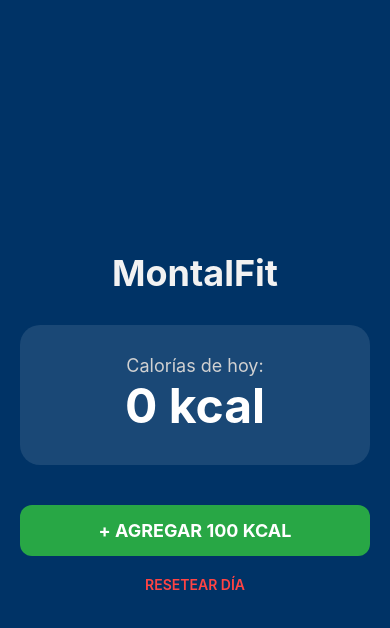
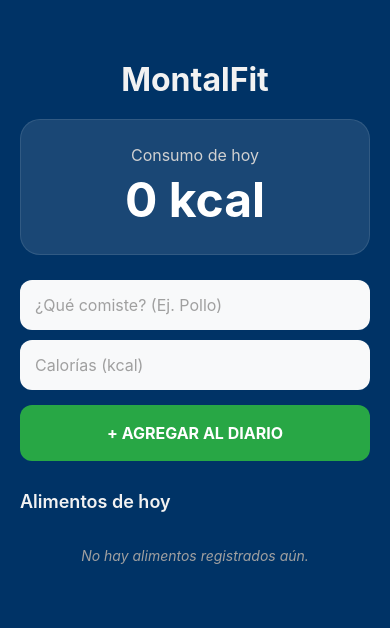
Before and after one commit to Vmas/montalfit-app, a React Native app: screen / in a window 390 px wide. Shown: the top 628 px of the page. Built offline with nearby package versions, Linux system fonts and the light colour scheme.

Commit message:
app completa con logica de suma, resta y teclado optimizado

```diff
--- a/App.js
+++ b/App.js
@@ -1,94 +1,200 @@
-import React, { useState } from 'react'; // Importamos useState para "recordar" datos
-import { StatusBar } from 'expo-status-bar';
-import { StyleSheet, Text, View, TouchableOpacity, Alert } from 'react-native';
+import React, { useState } from 'react';
+import {
+  StyleSheet,
+  Text,
+  View,
+  TouchableOpacity,
+  TextInput,
+  FlatList,
+  StatusBar,
+  KeyboardAvoidingView,
+  Platform,
+  TouchableWithoutFeedback,
+  Keyboard
+} from 'react-native';
+
+// --- COMPONENTE INTERNO: Resumen de Calorías ---
+// (Luego lo moveremos a su propio archivo en la carpeta components)
+const ResumenCalorias = ({ total }) => (
+  <View style={styles.card}>
+    <Text style={styles.textoCard}>Consumo de hoy</Text>
+    <Text style={styles.numeroCalorias}>{total} kcal</Text>
+  </View>
+);
 
 export default function App() {
-  // Declaramos una variable llamada "calorias" y una función para cambiarla "setCalorias"
-  // Empezamos en 0.
-  const [calorias, setCalorias] = useState(0);
+  // Estados para el formulario
+  const [nombreAlimento, setNombreAlimento] = useState('');
+  const [caloriasInput, setCaloriasInput] = useState('');
 
-  const agregarCalorias = () => {
-    // Esto es una alerta simple para simular la entrada de datos
-    setCalorias(calorias + 100);
-    Alert.alert("¡Éxito!", "Has sumado 100 calorías a tu diario.");
+  // Estado para la lista de alimentos y el total
+  const [listaAlimentos, setListaAlimentos] = useState([]);
+  const [totalCalorias, setTotalCalorias] = useState(0);
+
+  // Función para agregar alimento
+  const guardarAlimento = () => {
+    if (nombreAlimento === '' || caloriasInput === '') return;
+
+    const nuevoAlimento = {
+      id: Math.random().toString(),
+      nombre: nombreAlimento,
+      kcal: parseInt(caloriasInput)
+    };
+
+    setListaAlimentos([...listaAlimentos, nuevoAlimento]);
+    setTotalCalorias(totalCalorias + nuevoAlimento.kcal);
+
+    // Limpiar campos y cerrar teclado
+    setNombreAlimento('');
+    setCaloriasInput('');
+    Keyboard.dismiss();
+  };
+
+  // Función para eliminar alimento (El botón rojo)
+  const eliminarAlimento = (id, kcal) => {
+    const nuevaLista = listaAlimentos.filter(item => item.id !== id);
+    setListaAlimentos(nuevaLista);
+    setTotalCalorias(totalCalorias - kcal);
   };
 
   return (
-    <View style={styles.container}>
-      <Text style={styles.titulo}>MontalFit</Text>
+    <TouchableWithoutFeedback onPress={Keyboard.dismiss}>
+      <View style={styles.container}>
+        <StatusBar style="light" />
 
-      {/* Mostramos el valor que hay en nuestra "pizarra" (calorias) */}
-      <View style={styles.card}>
-        <Text style={styles.textoCard}>Calorías de hoy:</Text>
-        <Text style={styles.numeroCalorias}>{calorias} kcal</Text>
+        <Text style={styles.titulo}>MontalFit</Text>
+
+        {/* Componente de Resumen */}
+        <ResumenCalorias total={totalCalorias} />
+
+        {/* Formulario de Entrada */}
+        <KeyboardAvoidingView
+          behavior={Platform.OS === "ios" ? "padding" : "height"}
+          style={styles.formulario}
+        >
+          <TextInput
+            style={styles.input}
+            placeholder="¿Qué comiste? (Ej. Pollo)"
+            placeholderTextColor="#A0A0A0"
+            value={nombreAlimento}
+            onChangeText={setNombreAlimento}
+          />
+          <TextInput
+            style={styles.input}
+            placeholder="Calorías (kcal)"
+            placeholderTextColor="#A0A0A0"
+            keyboardType="numeric"
+            value={caloriasInput}
+            onChangeText={setCaloriasInput}
+          />
+          <TouchableOpacity style={styles.botonVerde} onPress={guardarAlimento}>
+            <Text style={styles.textoBoton}>+ AGREGAR AL DIARIO</Text>
+          </TouchableOpacity>
+        </KeyboardAvoidingView>
+
+        {/* Lista de Alimentos */}
+        <Text style={styles.seccionTitulo}>Alimentos de hoy</Text>
+        <FlatList
+          data={listaAlimentos}
+          keyExtractor={(item) => item.id}
+          renderItem={({ item }) => (
+            <View style={styles.itemAlimento}>
+              <View>
+                <Text style={styles.textoItem}>{item.nombre}</Text>
+                <Text style={styles.caloriasItem}>{item.kcal} kcal</Text>
+              </View>
+              <TouchableOpacity
+                style={styles.botonBorrar}
+                onPress={() => eliminarAlimento(item.id, item.kcal)}
+              >
+                <Text style={styles.textoBorrar}>X</Text>
+              </TouchableOpacity>
+            </View>
+          )}
+          style={{ width: '100%' }}
+          ListEmptyComponent={
+            <Text style={styles.listaVacia}>No hay alimentos registrados aún.</Text>
+          }
+        />
       </View>
-
-      <TouchableOpacity style={styles.botonVerde} onPress={agregarCalorias}>
-        <Text style={styles.textoBoton}>+ AGREGAR 100 KCAL</Text>
-      </TouchableOpacity>
-
-      <TouchableOpacity
-        style={styles.botonReset}
-        onPress={() => setCalorias(0)}
-      >
-        <Text style={styles.textoBotonSmall}>RESETEAR DÍA</Text>
-      </TouchableOpacity>
-
-      <StatusBar style="light" />
-    </View>
+    </TouchableWithoutFeedback>
   );
 }
 
 const styles = StyleSheet.create({
   container: {
     flex: 1,
-    backgroundColor: '#003366',
-    alignItems: 'center',
-    justifyContent: 'center',
-    padding: 20,
+    backgroundColor: '#003366', // Tu azul llamativo
+    paddingTop: 60,
+    paddingHorizontal: 20,
   },
   titulo: {
     color: '#F2F2F2',
-    fontSize: 36,
+    fontSize: 32,
     fontWeight: 'bold',
+    textAlign: 'center',
+    marginBottom: 20,
+  },
+  card: {
+    backgroundColor: 'rgba(255, 255, 255, 0.1)',
+    padding: 25,
+    borderRadius: 20,
+    alignItems: 'center',
+    marginBottom: 25,
+    borderWidth: 1,
+    borderColor: 'rgba(255, 255, 255, 0.1)',
+  },
+  textoCard: { color: '#D1D1D1', fontSize: 16, marginBottom: 5 },
+  numeroCalorias: { color: '#FFFFFF', fontSize: 48, fontWeight: 'bold' },
+  formulario: {
     marginBottom: 30,
   },
-  card: {
-    backgroundColor: 'rgba(255, 255, 255, 0.1)', // Fondo blanco muy transparente (grisáceo)
-    padding: 30,
-    borderRadius: 20,
-    alignItems: 'center',
-    marginBottom: 40,
-    width: '100%',
-  },
-  textoCard: {
-    color: '#D1D1D1',
-    fontSize: 18,
-  },
-  numeroCalorias: {
-    color: '#FFFFFF',
-    fontSize: 48,
-    fontWeight: 'bold',
+  input: {
+    backgroundColor: '#F8F9FA',
+    borderRadius: 12,
+    padding: 15,
+    marginBottom: 10,
+    fontSize: 16,
+    color: '#333',
   },
   botonVerde: {
-    backgroundColor: '#28A745',
-    paddingVertical: 15,
-    paddingHorizontal: 30,
+    backgroundColor: '#28A745', // Tu verde
+    padding: 18,
     borderRadius: 12,
-    width: '100%',
+    alignItems: 'center',
+    marginTop: 5,
+  },
+  textoBoton: { color: '#FFF', fontWeight: 'bold', fontSize: 16 },
+  seccionTitulo: {
+    color: '#F2F2F2',
+    fontSize: 18,
+    fontWeight: '600',
+    marginBottom: 15,
+  },
+  itemAlimento: {
+    flexDirection: 'row',
+    justifyContent: 'space-between',
+    alignItems: 'center',
+    backgroundColor: 'rgba(255,255,255,0.05)',
+    padding: 15,
+    borderRadius: 15,
+    marginBottom: 10,
+  },
+  textoItem: { color: '#F2F2F2', fontSize: 17, fontWeight: '500' },
+  caloriasItem: { color: '#28A745', fontWeight: 'bold', fontSize: 14 },
+  botonBorrar: {
+    backgroundColor: '#FF4444', // Tu rojo para eliminar
+    width: 36,
+    height: 36,
+    borderRadius: 18,
+    justifyContent: 'center',
     alignItems: 'center',
   },
-  botonReset: {
+  textoBorrar: { color: '#FFF', fontWeight: 'bold', fontSize: 16 },
+  listaVacia: {
+    color: '#A0A0A0',
+    textAlign: 'center',
     marginTop: 20,
-  },
-  textoBoton: {
-    color: '#FFFFFF',
-    fontWeight: 'bold',
-    fontSize: 18,
-  },
-  textoBotonSmall: {
-    color: '#FF4444', // Rojo para acciones de quitar/resetear
-    fontSize: 14,
-    fontWeight: '600',
-  },
+    fontStyle: 'italic'
+  }
 });
```
Also changed, not shown: src/components/ResumenCalorias.jsx (added, +24 -0 lines).
